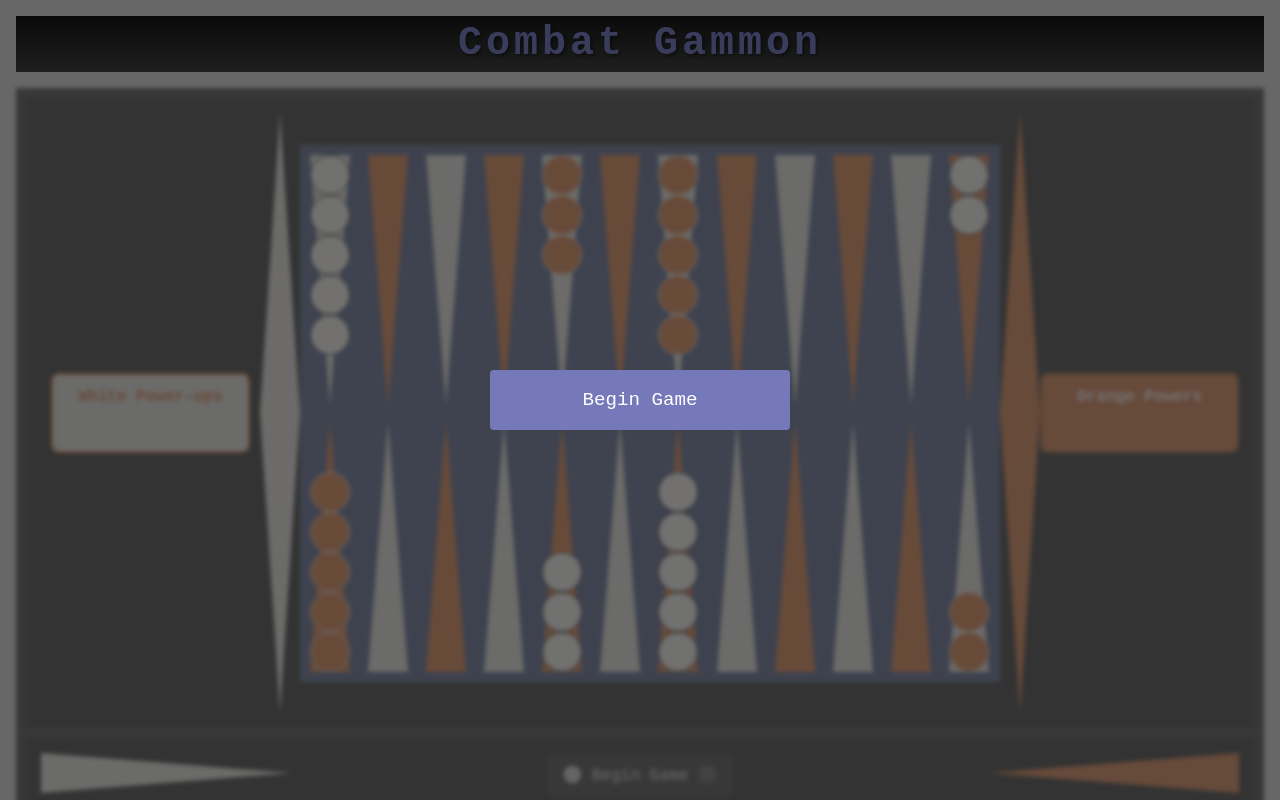
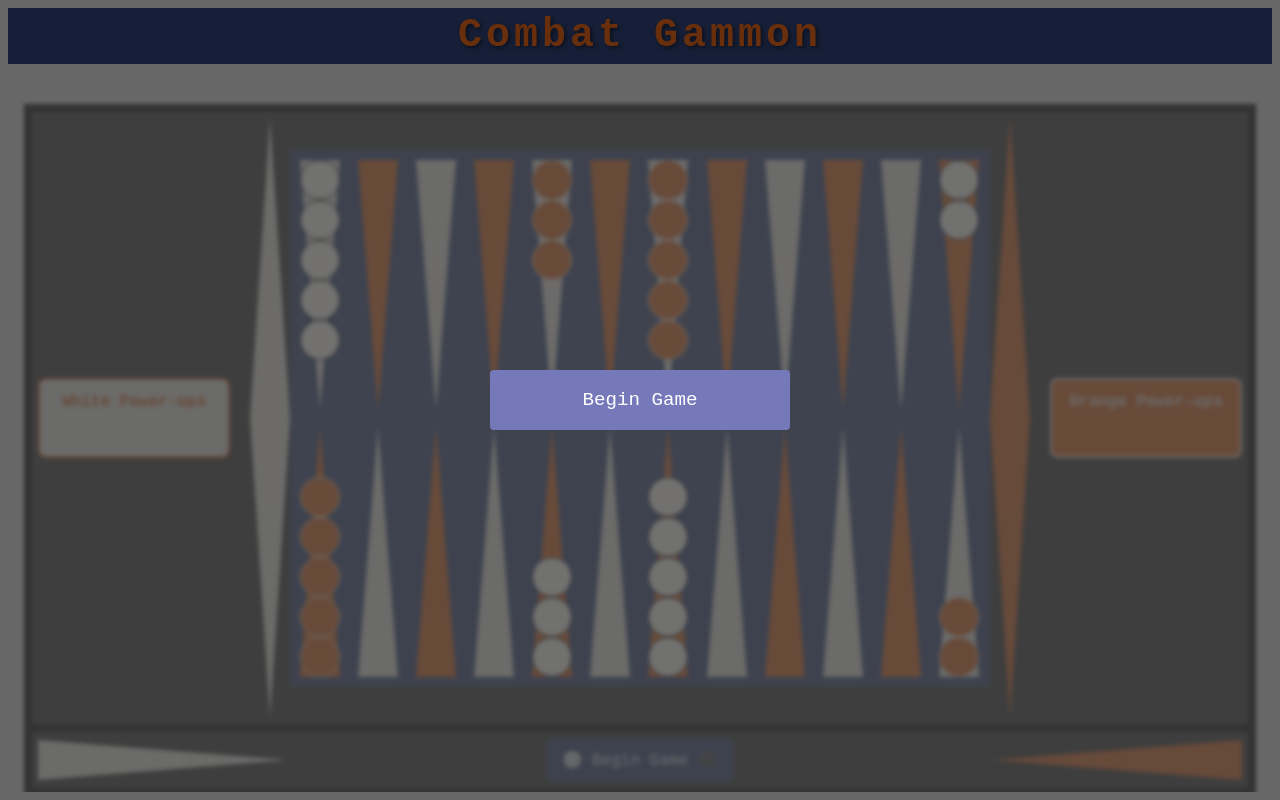
Before and after one commit to overtonjust/combatgammon, a React (Vite) app: page / in a window 1280 px wide. Both pictures are taken after a click on the button "Continue". Shown: the top 800 px of the page. Built offline with nearby package versions, Linux system fonts and the light colour scheme.

Commit message:
updated styles

```diff
--- a/src/App.scss
+++ b/src/App.scss
@@ -1,7 +1,56 @@
+@import './shared.scss';
+
+#root {
+  width: 100%;
+  max-width: 1280px;
+  margin: 0 auto;
+  padding: .5rem;
+  display: flex;
+  flex-direction: column;
+  height: 100vh;
+  overflow-y: auto;
+  overflow-x: hidden;
+  scroll-padding-top: 4rem;
+  gap: 0.5rem;
+
+  @media (max-width: 768px) {
+    gap: 0.25rem;
+  }
+
+  @media (max-width: 375px) {
+    gap: 0;
+  }
+}
+
+button {
+  min-height: 44px;
+  min-width: 44px;
+  padding: clamp(0.5em, 2vw, 0.9em);
+  font-size: clamp(0.875rem, 2vw, 1rem);
+  border-radius: 8px;
+  border: 1px solid transparent;
+  padding: 0.6em 0.9em;
+  font-size: 1em;
+  font-weight: 500;
+  font-family: inherit;
+  background-color: $blue;
+  color: rgba(255, 255, 255, 0.87);
+  cursor: pointer;
+  transition: border-color 0.25s;
+}
+
+button:hover {
+  border-color: #4a66b3;
+}
+
+button:focus,
+button:focus-visible {
+  outline: 4px auto -webkit-focus-ring-color;
+}
+
 .board-top, .board-bottom {
-  background-color: black;
+  background-color: $black;
   border: clamp(2px, 0.8vw, 8px) solid black;
-  outline: clamp(1px, 0.4vw, 3px) solid black;
   padding: clamp(2px, 0.8vw, 6px);
   display: flex;
   justify-content: space-between;
@@ -31,25 +80,53 @@
   border-bottom: 0;
 }
 
-#root {
-  width: 100vw;
-  margin: 0;
-  padding: 0;
-  display: flex;
-  flex-direction: column;
-  height: 100vh;
-  overflow-y: auto;
-  overflow-x: hidden;
-  scroll-padding-top: 4rem;
-  gap: 0.5rem;
+.start-button {
+  width: clamp(200px, 50vw, 300px);
+  padding: clamp(0.8rem, 2vw, 1.2rem);
+  font-size: clamp(1rem, 2.5vw, 1.2rem);
+  background: #7579ba;
+  color: white;
+  border: none;
+  border-radius: 4px;
+  cursor: pointer;
+  transition: all 0.2s;
+  z-index: 1001;
+}
 
-  @media (max-width: 768px) {
-    gap: 0.25rem;
+.start-button:hover {
+  background: #8589ca;
+  transform: scale(1.05);
+  box-shadow: 0 0 20px rgba(117, 121, 186, 0.5);
+}
+
+@media (max-width: 768px) {
+  #root {
+    padding: 0.5rem;
   }
 
-  @media (max-width: 375px) {
-    gap: 0;
+  .board-top, .board-bottom {
+    padding: 8px;
   }
+}
+
+.preview-mode {
+  opacity: 0.5;
+  pointer-events: none;
+  filter: blur(2px);
+}
+
+.start-overlay {
+  position: fixed;
+  top: 0;
+  left: 0;
+  right: 0;
+  bottom: 0;
+  display: flex;
+  align-items: center;
+  justify-content: center;
+  background: rgba(0, 0, 0, 0.5);
+  z-index: 1000;
+  padding: 1rem;
 }
 
 .game-container {
--- a/src/App.tsx
+++ b/src/App.tsx
@@ -1,6 +1,6 @@
 import { useState } from "react";
 import { toast } from "react-hot-toast";
-import "./App.css";
+import "./App.scss";
 import { backgammon, startingGame } from "./logic/events/start-game";
 import { rollingDice } from "./logic/events/roll-dice";
 import { selecting } from "./logic/events/select";
--- a/src/frontend/BoardTop.tsx
+++ b/src/frontend/BoardTop.tsx
@@ -19,8 +19,8 @@ export default function BoardTop(props: BoardProps) {
   return (
     <div className="board-top">
 
-      <div className="item-holder">
-        <h4 className="item-header">White Power-ups</h4>
+      <div className="item-holder item-left">
+        <h4 className="item-header header-left">White Power-ups</h4>
       </div>
       <CreateEndBar
         player={props.game.whitePlayer}
@@ -36,19 +36,10 @@ export default function BoardTop(props: BoardProps) {
         {...props}
       />
 
-  <div style={{
-          width: '200px',
-          height: '80px',
-          backgroundColor: '#CD5C1C',
-          border: '2px solid #8B4513',
-          borderRadius: '8px',
-          display: 'flex',
-          flexDirection: 'column',
-          alignItems: 'center',
-          padding: '10px'
-        }}>
-          <h4 style={{color: '#fff', margin: '0 0 10px 0'}}>Orange Powers</h4>
-        </div>
+      <div className="item-holder item-right">
+        <h4 className="item-header header-right">Orange Power-ups</h4>
+      </div>
+
     </div>
   );
 
--- a/src/frontend/components/Bar.module.scss
+++ b/src/frontend/components/Bar.module.scss
@@ -1,3 +1,5 @@
+@import '../../shared.scss';
+
 .barWrapper {
   height: 100%;
   width: clamp(20px, calc(7vw - 10px), 45px);
--- a/src/frontend/components/GameModeSelector.module.scss
+++ b/src/frontend/components/GameModeSelector.module.scss
@@ -1,3 +1,5 @@
+@import '../../shared.scss';
+
 .container {
   position: relative;
   margin: clamp(4em, 6vh, 6em) auto;
@@ -19,7 +21,7 @@
 }
 
 .selector {
-  background: rgba(0, 0, 0, 0.8);
+  background: $blue;
   padding: clamp(1.5rem, 3vw, 2rem);
   border-radius: 8px;
   display: flex;
@@ -31,7 +33,7 @@
   max-width: 300px;
 
   h2 {
-    color: #7579ba;
+    color: $orange;
     margin: 0;
     font-size: clamp(1.2rem, 2.5vw, 1.5rem);
     white-space: nowrap;
@@ -43,8 +45,8 @@
   min-height: 44px;
   width: 100%;
   border-radius: 4px;
-  background: #141415;
-  color: rgba(255, 255, 255, 0.87);
+  background: $highlight;
+  color: $white;
   border: 1px solid #333;
   cursor: pointer;
 
@@ -59,7 +61,7 @@
   min-height: 44px;
   width: 100%;
   font-size: clamp(0.9rem, 2.5vw, 1.1rem);
-  background: #7579ba;
+  background: $orange;
   color: white;
   border: none;
   border-radius: 4px;
@@ -67,7 +69,7 @@
   transition: all 0.2s;
 
   &:hover {
-    background: #8589ca;
+    background: $orange;
     transform: scale(1.05);
   }
 }
--- a/src/frontend/components/GameModeSelector.tsx
+++ b/src/frontend/components/GameModeSelector.tsx
@@ -19,6 +19,9 @@ export default function GameModeSelector({
   if (!showModeSelect && !gameStarted) return null;
 
   return (
+  <>
+    {!gameStarted &&
+
       <div className={`${styles.container} ${showModeSelect ? styles.fullscreen : ''}`}>
         <div className={styles.selector}>
           <h2>{showModeSelect ? 'Select Game Mode' : 'Game Mode:'}</h2>
@@ -41,5 +44,7 @@ export default function GameModeSelector({
           )}
         </div>
       </div>
+    }
+  </>
   );
 }
--- a/src/frontend/components/GameTitle.module.scss
+++ b/src/frontend/components/GameTitle.module.scss
@@ -1,3 +1,5 @@
+@import '../../shared.scss';
+
 .titleContainer {
   position: sticky;
   top: 0;
@@ -5,14 +7,14 @@
   right: 0;
   z-index: 1000;
   padding: 1rem 0;
-  background: linear-gradient(to bottom, rgba(0,0,0,0.9) 0%, rgba(0,0,0,0.7) 100%);
+  background: $blue;
   backdrop-filter: none;
   margin-bottom: 1rem;
   text-align: center;
   pointer-events: none;
 
   h1 {
-    color: #7579ba;
+    color: $orange;
     font-size: clamp(1.5rem, 4vw, 2.5rem);
     margin: 0;
     text-shadow: 2px 2px 4px rgba(0, 0, 0, 0.5);
--- a/src/frontend/styles.css
+++ b/src/frontend/styles.css
@@ -2,17 +2,33 @@
 .item-holder {
     width: 200px;
     height: 80px;
-    background-color: #e0ded7;
-    border: 2px solid #D35D19;
     border-radius: 8px;
     display: flex;
     flex-direction: column;
     align-items: center;
     padding: 10px;
-    margin: 0 10px;
+}
+
+.item-left {
+    background-color: #e0ded7;
+    border: 2px solid #D35D19;
+    margin-right: 20px;
+}
+
+.item-right {
+    margin-left: 20px;
+    background-color: #D35D19;
+    border: 2px solid #e0ded7;
 }
 
 .item-header{
-    color: #D35D19;
     margin: 0 0 10px 0;
 }
+
+.header-left {
+    color: #D35D19;
+}
+
+.header-right {
+    color: #e0ded7;
+}
--- /dev/null
+++ b/src/shared.scss
@@ -0,0 +1,5 @@
+$orange: #D35D19;
+$blue: #2C3E6E;
+$white: #e0ded7;
+$highlight: #7579ba;
+$black: #2c2c2c;
```
Lines whose indentation alone changed are shown as unchanged.
